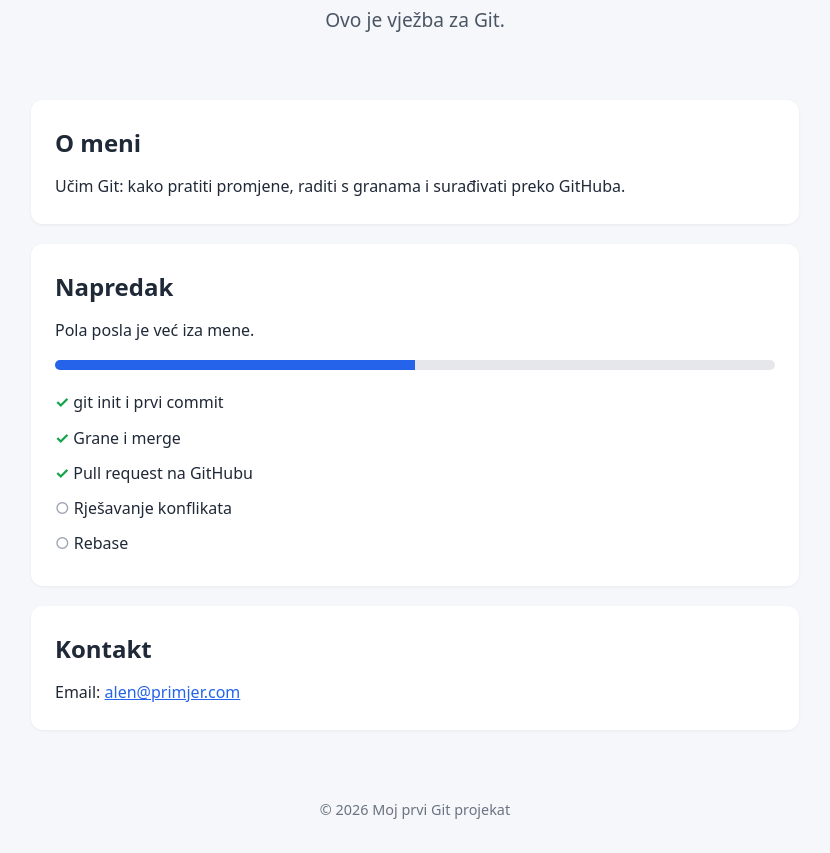
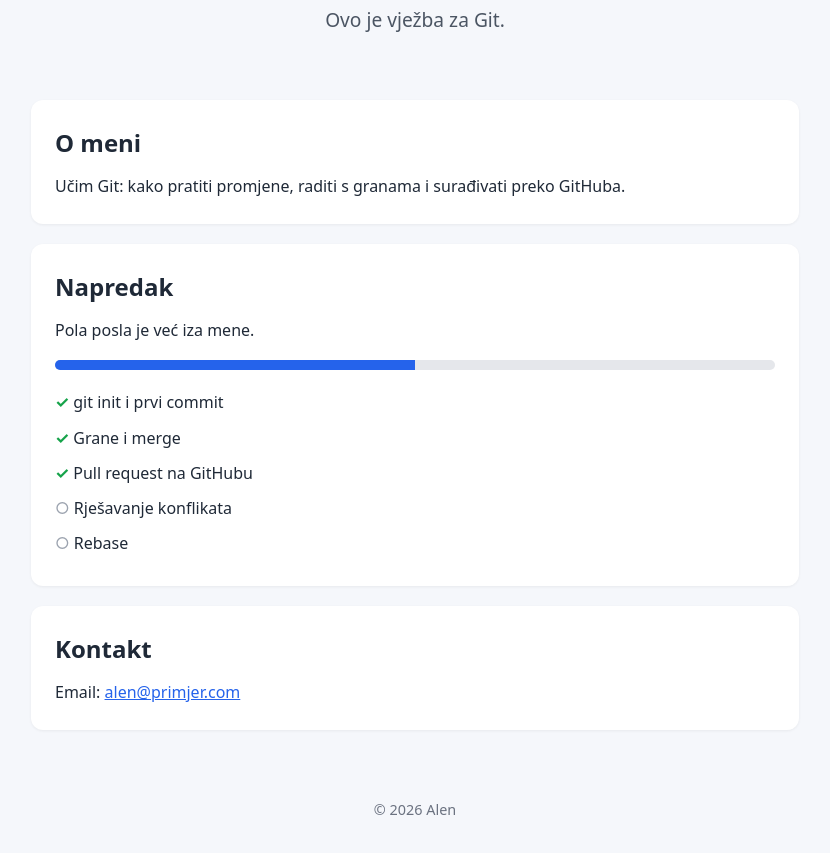
Before and after one commit to alenstankovic/git-vjezba, a plain HTML site: page index.html in a window 1280 px wide. Shown: the part 212-1065 px from the top of the page, without its empty margins (225-1055 px from the left). Drawn offline with Linux system fonts and the light colour scheme.

Commit message:
Promijenjen footer na mainu

```diff
--- a/index.html
+++ b/index.html
@@ -48,7 +48,7 @@
     </main>
 
     <footer>
-        <p>&copy; 2026 Moj prvi Git projekat</p>
+        <p>&copy 2026 Alen</p>
     </footer>
 </body>
 </html>
```
